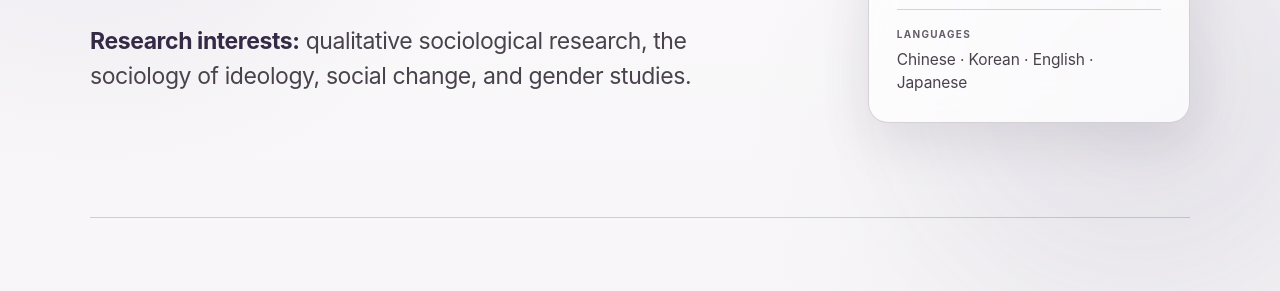
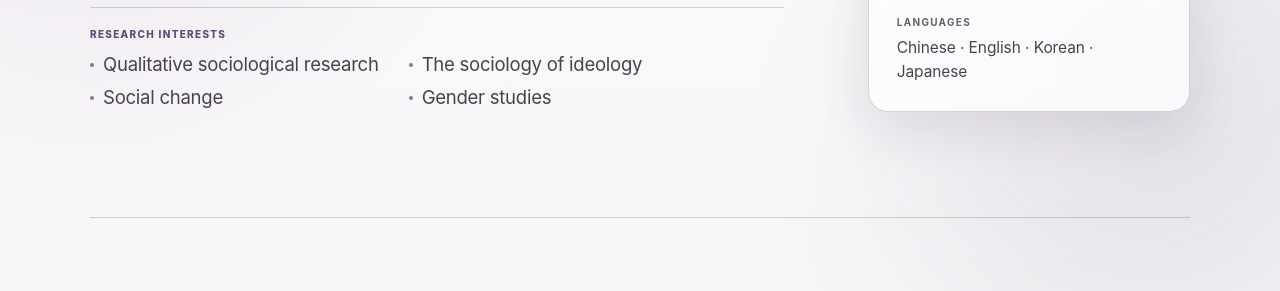
Before and after one commit to picapica2025/sociologist.github.io, a plain HTML site: page index.html in a window 1280 px wide. Shown: the part 357-648 px from the top of the page. Drawn offline with Linux system fonts and the light colour scheme.

Commit message:
Refine profile summary and research layout

```diff
--- a/index.html
+++ b/index.html
@@ -3,7 +3,7 @@
 <head>
   <meta charset="UTF-8" />
   <meta name="viewport" content="width=device-width, initial-scale=1.0" />
-  <meta name="description" content="Academic homepage of Wang Guanxin, an M.A. student in sociology at Hanyang University. Research interests include qualitative sociological research, the sociology of ideology, social change, and gender studies." />
+  <meta name="description" content="Academic homepage of Wang Guanxin at Hanyang University. Research interests include qualitative sociological research, the sociology of ideology, social change, and gender studies." />
   <meta name="theme-color" content="#f3f0f3" />
   <meta name="robots" content="index, follow" />
   <link rel="canonical" href="https://ghwsocio.social/" />
@@ -221,12 +221,40 @@
     .lead {
       max-width: 730px;
       margin: 27px 0 0;
+      padding-top: 18px;
+      border-top: 1px solid var(--line);
+    }
+    .lead-label {
+      margin: 0 0 9px;
+      color: var(--violet);
+      font-size: 10px;
+      font-weight: 760;
+      letter-spacing: .13em;
+      text-transform: uppercase;
+    }
+    .lead-fields {
+      display: grid;
+      grid-template-columns: repeat(2, max-content);
+      gap: 6px 30px;
+      margin: 0;
+      padding: 0;
       color: var(--ink-soft);
-      font-size: clamp(18px, 1.8vw, 23px);
-      line-height: 1.55;
-      letter-spacing: -.018em;
+      font-size: clamp(16.5px, 1.45vw, 19px);
+      line-height: 1.45;
+      letter-spacing: -.014em;
+      list-style: none;
     }
-    .lead strong { color: var(--violet-deep); font-weight: 700; }
+    .lead-fields li { position: relative; padding-left: 13px; white-space: nowrap; }
+    .lead-fields li::before {
+      content: "";
+      position: absolute;
+      left: 0;
+      top: .62em;
+      width: 4px;
+      height: 4px;
+      border-radius: 50%;
+      background: var(--lavender);
+    }
 
     .quick-facts {
       padding: 28px;
@@ -467,7 +495,8 @@
       .hero { padding: 38px 0 54px; }
       h1 { font-size: clamp(46px, 12.5vw, 56px); letter-spacing: -.045em; white-space: nowrap; }
       .name-line { margin-top: 14px; }
-      .lead { margin-top: 21px; font-size: 18px; line-height: 1.58; }
+      .lead { margin-top: 21px; padding-top: 16px; }
+      .lead-fields { grid-template-columns: 1fr; gap: 5px; font-size: 16px; }
       .quick-facts { display: block; padding: 22px; }
       .fact-list { grid-template-columns: 1fr; gap: 0; }
       .fact-list > div { padding: 13px 0; border-top: 1px solid var(--line); }
@@ -530,14 +559,22 @@
       <div id="about" data-reveal>
         <h1 id="hero-title">Wang Guanxin</h1>
         <p class="name-line">王官鑫 · 왕관흠</p>
-        <p class="lead"><strong>Research interests:</strong> qualitative sociological research, the sociology of ideology, social change, and gender studies.</p>
+        <div class="lead">
+          <p class="lead-label">Research interests</p>
+          <ul class="lead-fields">
+            <li>Qualitative sociological research</li>
+            <li>The sociology of ideology</li>
+            <li>Social change</li>
+            <li>Gender studies</li>
+          </ul>
+        </div>
       </div>
 
       <aside class="quick-facts" aria-label="Key facts" data-reveal>
         <dl class="fact-list">
-          <div><dt>Academic status</dt><dd>M.A. student in Sociology, Hanyang University</dd></div>
+          <div><dt>Institution</dt><dd>Hanyang University</dd></div>
           <div><dt>Location</dt><dd>Seoul, South Korea</dd></div>
-          <div><dt>Languages</dt><dd>Chinese · Korean · English · Japanese</dd></div>
+          <div><dt>Languages</dt><dd>Chinese · English · Korean · Japanese</dd></div>
         </dl>
       </aside>
     </section>
```
